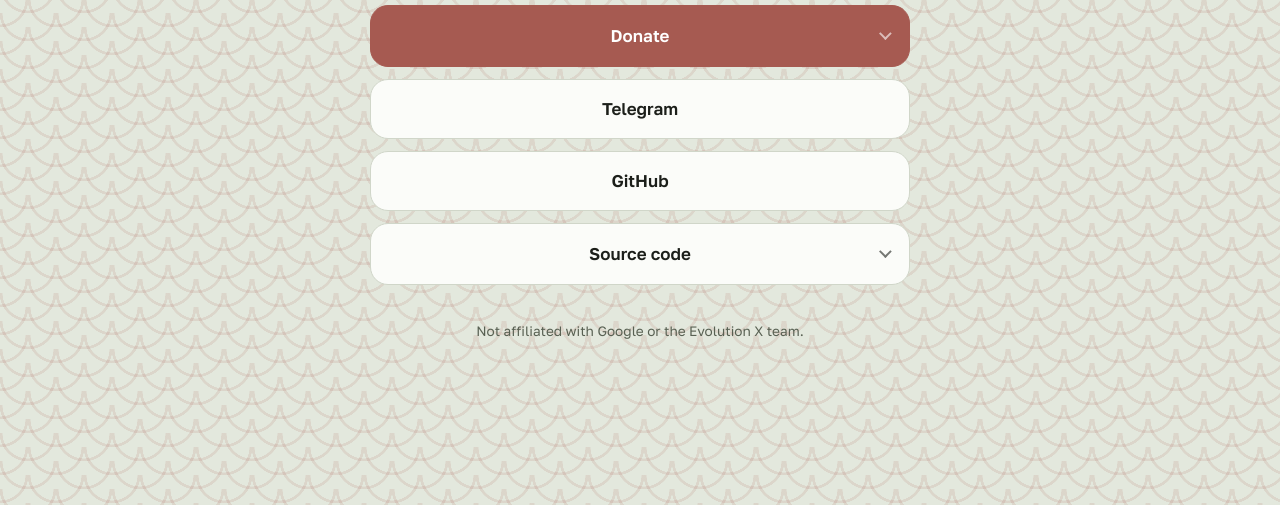
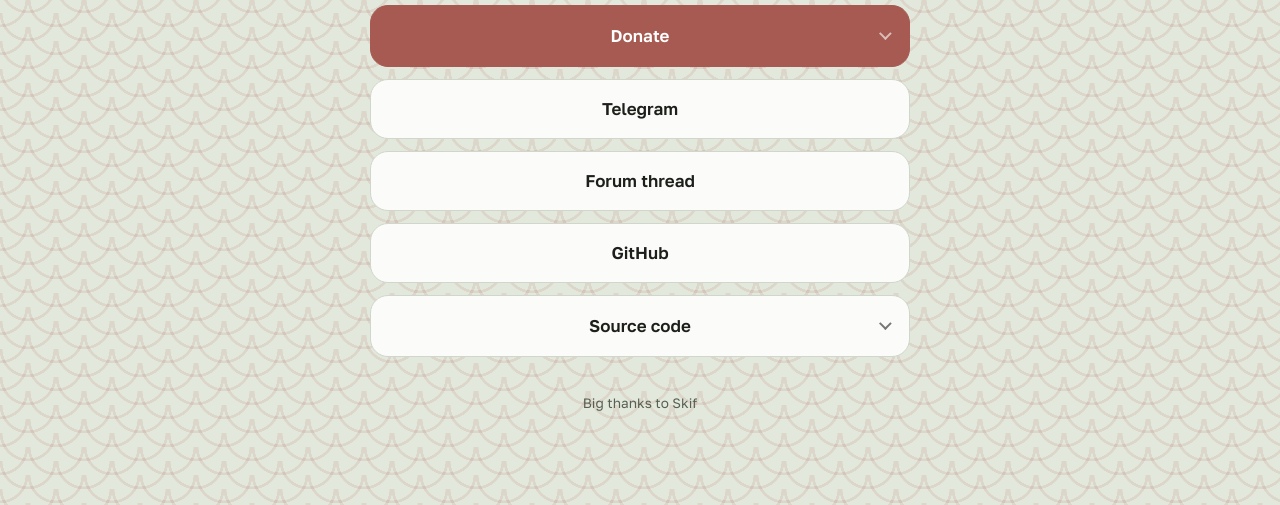
Before and after one commit to vilckindima/vilckindima.github.io, a plain HTML site: page index.html in a window 1280 px wide. Shown: the part 295-800 px from the top of the page. Drawn offline with Linux system fonts and the light colour scheme; a web font is replaced by a local one.

Commit message:
Update index.html

```diff
--- a/index.html
+++ b/index.html
@@ -10,8 +10,7 @@
 <link rel="preconnect" href="https://fonts.gstatic.com" crossorigin>
 <link href="https://fonts.googleapis.com/css2?family=Golos+Text:wght@400;500;600&family=Unbounded:wght@500;700&display=swap" rel="stylesheet">
 <style>
-  /* Pixel 9 Pro finishes: Hazel surfaces, Rose Quartz accent.
-     The background is reptile scales: every Pixel 9 codename is a reptile. */
+
   :root {
     color-scheme: light dark;
     --bg: #e3e8dd;
@@ -70,7 +69,7 @@
   a { color: var(--accent); text-underline-offset: 0.18em; }
   :focus-visible { outline: 2.5px solid var(--accent); outline-offset: 3px; }
 
-  /* Top bar */
+
   .bar { display: flex; justify-content: space-between; align-items: center; }
   .lang {
     display: inline-flex; padding: 4px; gap: 2px;
@@ -88,7 +87,6 @@
     border: 0; border-radius: 50%; cursor: pointer;
   }
 
-  /* Profile */
   .profile { text-align: center; padding: 2.25rem 0 2rem; }
   .avatar {
     width: 7rem; height: 7rem; margin: 0 auto 1.1rem;
@@ -104,7 +102,7 @@
     letter-spacing: -0.025em; margin: 0;
   }
 
-  /* The stack of buttons */
+
   .stack { display: flex; flex-direction: column; gap: 0.75rem; }
   .item {
     display: block;
@@ -133,12 +131,10 @@
   .item[open] > summary::after { transform: rotate(225deg); margin-top: -0.1rem; }
   .item[open] { border-color: var(--accent); }
 
-  /* Donate is the one filled button */
   .donate { background: var(--accent-fill); border-color: var(--accent-fill); color: var(--on-accent); }
   .donate[open] { background: var(--surface); border-color: var(--accent); color: var(--ink); }
   .donate[open] > summary { color: var(--accent); }
 
-  /* Expanded content */
   .panel { padding: 0.1rem 1.25rem 1.35rem; text-align: left; }
   .note { margin: 0 0 1rem; padding: 0.8rem 0.95rem; border-radius: 12px; background: var(--soft); font-size: 0.9375rem; }
   .coin { padding: 0.75rem 0; border-top: 1px solid var(--line); }
@@ -237,27 +233,21 @@
   </main>
 
   <footer>
-    <p data-i18n="affil">Not affiliated with Google or the Evolution X team.</p>
+    <p data-i18n="thanks">Big thanks to Skif</p>
   </footer>
 </div>
 <div class="toast" role="status" aria-live="polite"></div>
 
 <script>
-  /* ============================================================
-     Edit this block. Empty values ("") are hidden automatically.
-     The Donate button appears once at least one address or link
-     below is filled in.
-     Put only RECEIVING addresses here. Never a seed phrase or
-     a private key: this page is public.
-     ============================================================ */
+
   const CONFIG = {
-    avatar: "",       // a photo next to index.html, e.g. "avatar.jpg"; empty shows your initials
+    avatar: "",
     links: {
-      telegram: "https://t.me/Sevenhundredfifteen",   // e.g. https://t.me/your_name
-      forum:    "",   // your XDA or 4PDA thread
+      telegram: "https://t.me/Dimoncofe",
+      forum:    "https://4pda.to/forum/index.php?showuser=12047239",
       github:   "https://github.com/vilckindima",
       trees:    "https://github.com/vilckindima/evo-komodo-cnb",
-      kernel:   "",   // once created, e.g. https://github.com/vilckindima/evo-caimito-kernel
+      kernel:   "https://github.com/vilckindima/evo-caimito-kernel",
       evox:     "https://github.com/Evolution-X"
     },
     donate: {
@@ -268,7 +258,7 @@
         { name: "Ethereum", network: "Ethereum (ERC-20)", address: "" }
       ],
       links: [
-        // other ways to donate, e.g. { name: "Boosty", url: "https://boosty.to/your_name" }
+
       ]
     }
   };
@@ -283,7 +273,7 @@
       src_trees: "Device trees", src_trees_d: "caimito and zumapro, based on LineageOS 24.0",
       src_kernel: "Kernel changes", src_kernel_d: "ReSukiSU and SUSFS on the 6.1 GKI kernel",
       src_evox_d: "The ROM my builds are made from",
-      affil: "Not affiliated with Google or the Evolution X team."
+      thanks: "Big thanks to Skif"
     },
     ru: {
       share: "Поделиться страницей", link_copied: "Ссылка скопирована",
@@ -294,7 +284,7 @@
       src_trees: "Деревья устройств", src_trees_d: "caimito и zumapro на основе LineageOS 24.0",
       src_kernel: "Изменения ядра", src_kernel_d: "ReSukiSU и SUSFS на ядре GKI 6.1",
       src_evox_d: "Прошивка, из которой сделаны мои сборки",
-      affil: "Не связано с Google или командой Evolution X."
+      thanks: "Большая благодарность Skif"
     }
   };
 
```
